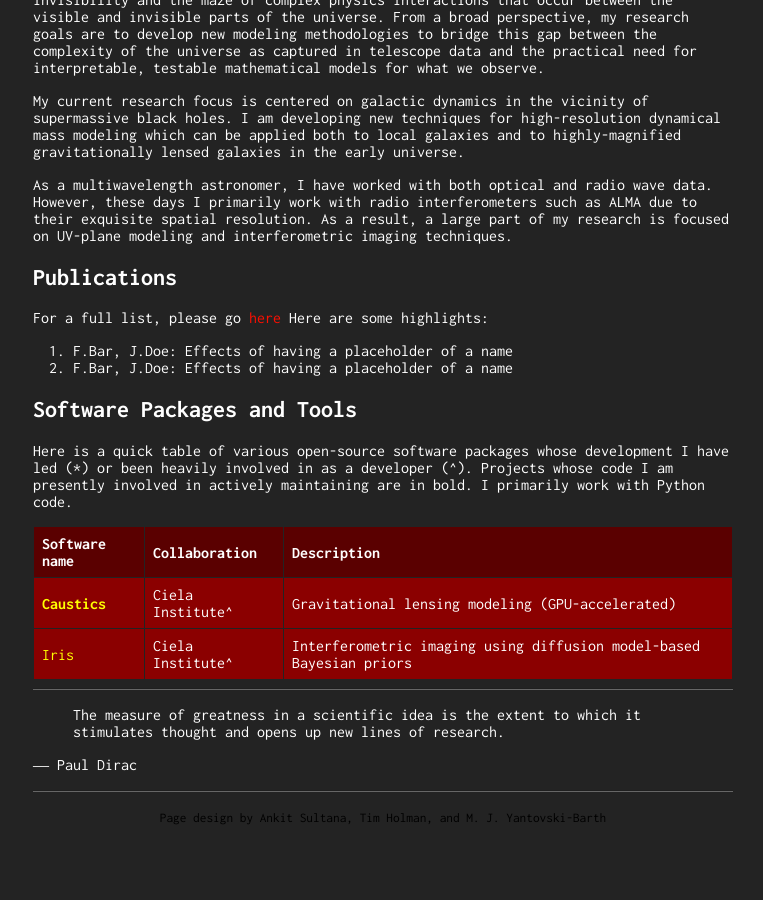
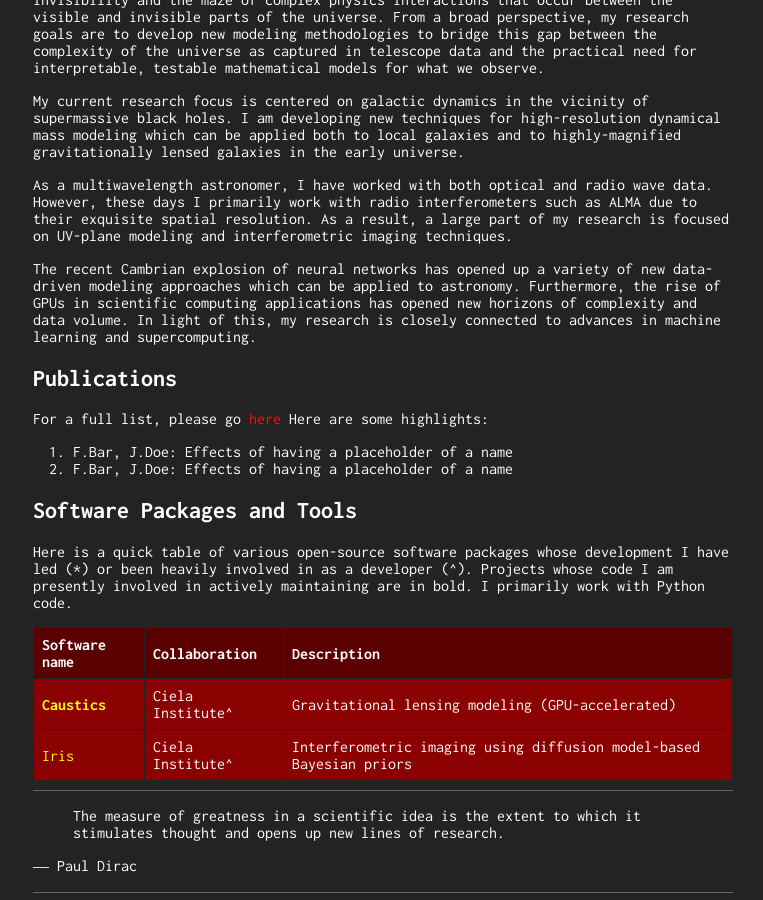
Before and after one commit to mjyb16/mjyb16.github.io, a Jekyll site: the page built from index.md, in a window 1280 px wide and 900 px high, scrolled down 1429 px. Shown: the whole window, without its empty margins (257-1020 px from the left). Built offline with Jekyll 4.4.1, drawn with Linux system fonts in a browser that asks for light colours; our own code applies the rules of GitHub Pages for plain Markdown files; before the commit the page ends 2254 px from its top, so only the background shows below that.

Commit message:
Update index.md

```diff
--- a/index.md
+++ b/index.md
@@ -14,6 +14,8 @@ Our understanding of the dark side of the universe, from black holes to dark mat
 My current research focus is centered on galactic dynamics in the vicinity of supermassive black holes. I am developing new techniques for high-resolution dynamical mass modeling which can be applied both to local galaxies and to highly-magnified gravitationally lensed galaxies in the early universe.
 
 As a multiwavelength astronomer, I have worked with both optical and radio wave data. However, these days I primarily work with radio interferometers such as ALMA due to their exquisite spatial resolution. As a result, a large part of my research is focused on UV-plane modeling and interferometric imaging techniques.
+
+The recent Cambrian explosion of neural networks has opened up a variety of new data-driven modeling approaches which can be applied to astronomy. Furthermore, the rise of GPUs in scientific computing applications has opened new horizons of complexity and data volume. In light of this, my research is closely connected to advances in machine learning and supercomputing.
 
 ## Publications
 
```
